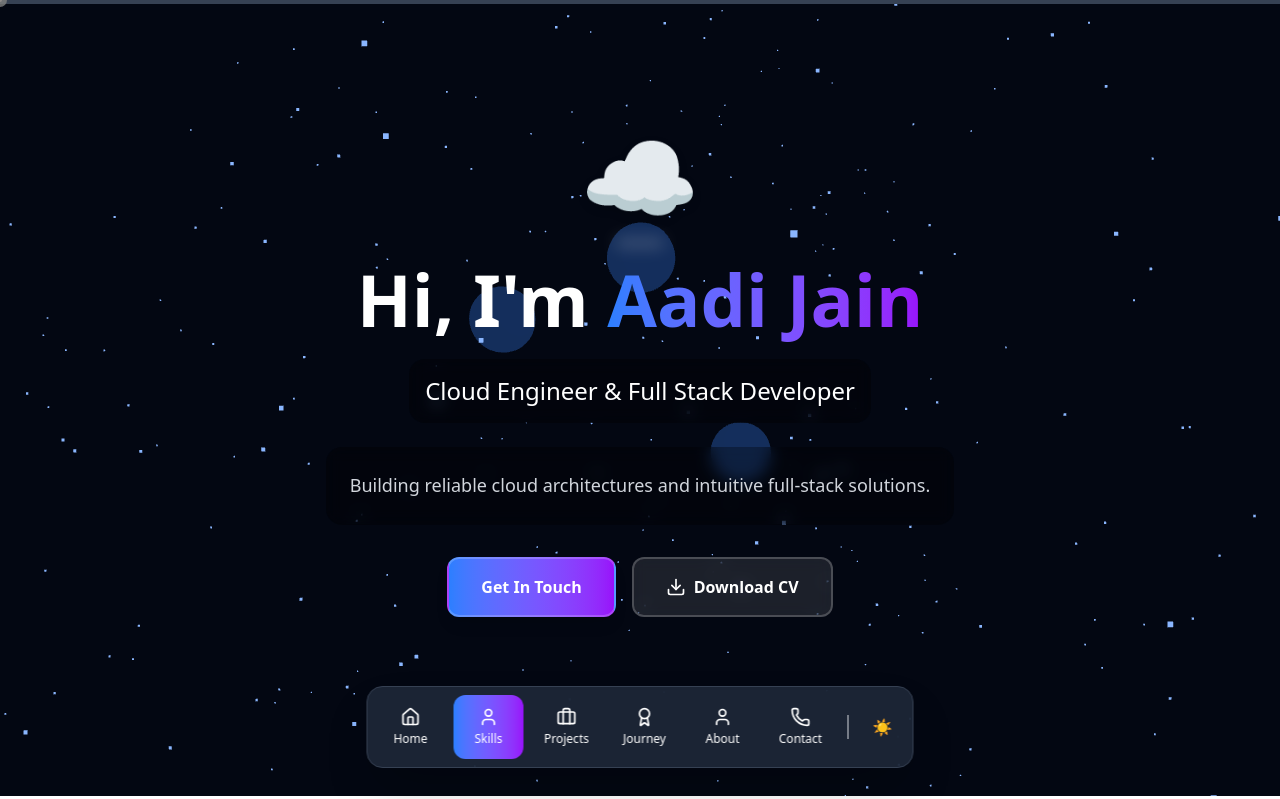
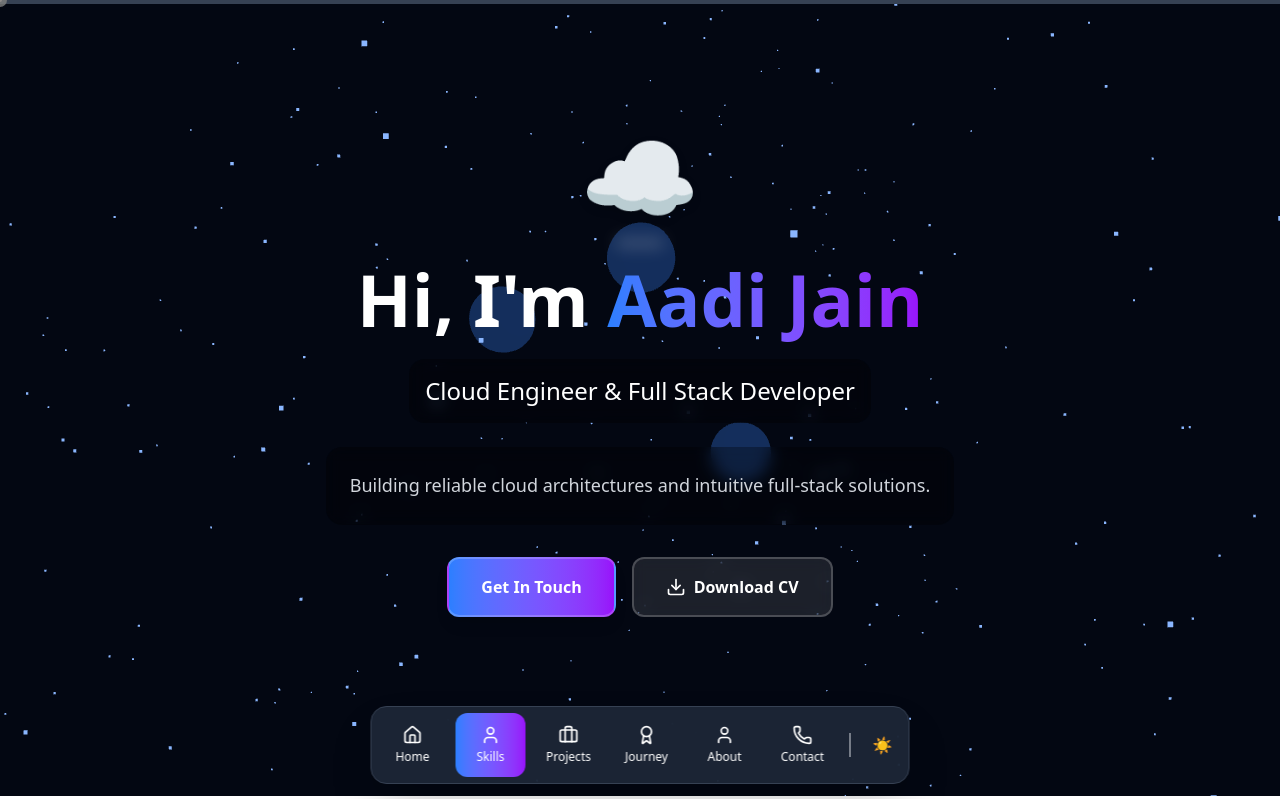
Before and after one commit to Aadi1903/Portfolio, a React (Vite) app in the folder vite-project/: page / in a window 1280 px wide. Shown: the top 799 px of the page. Built offline with nearby package versions, Linux system fonts and the light colour scheme.

Commit message:
Edit NavBar

```diff
--- a/vite-project/src/components/NavigationBar.jsx
+++ b/vite-project/src/components/NavigationBar.jsx
@@ -12,8 +12,8 @@ const NavigationBar = ({ activeSection, scrollToSection, darkMode, setDarkMode }
   ];
 
   return (
-    <div className="fixed bottom-8 left-1/2 transform -translate-x-1/2 z-40">
-      <div className={`flex items-center gap-2 p-2 rounded-2xl shadow-2xl backdrop-blur-lg ${
+    <div className="fixed bottom-4 left-1/2 transform -translate-x-1/2 z-40">
+      <div className={`flex items-center gap-2 p-1.5 rounded-2xl shadow-2xl backdrop-blur-lg ${
         darkMode ? 'bg-gray-800/90' : 'bg-white/90'
       } border ${darkMode ? 'border-gray-700' : 'border-gray-200'}`}>
         {sections.map(({ id, label, icon: Icon }) => (
@@ -35,7 +35,7 @@ const NavigationBar = ({ activeSection, scrollToSection, darkMode, setDarkMode }
 
         <button
           onClick={() => setDarkMode(!darkMode)}
-          className={`p-3 rounded-xl transition-all duration-300 hover:bg-gray-200 dark:hover:bg-gray-700 group`}
+          className={`p-2.5 rounded-xl transition-all duration-300 hover:bg-gray-200 dark:hover:bg-gray-700 group`}
           title={darkMode ? 'Switch to Light Mode' : 'Switch to Dark Mode'}
         >
           {darkMode ? '☀️' : '🌙'}
```
